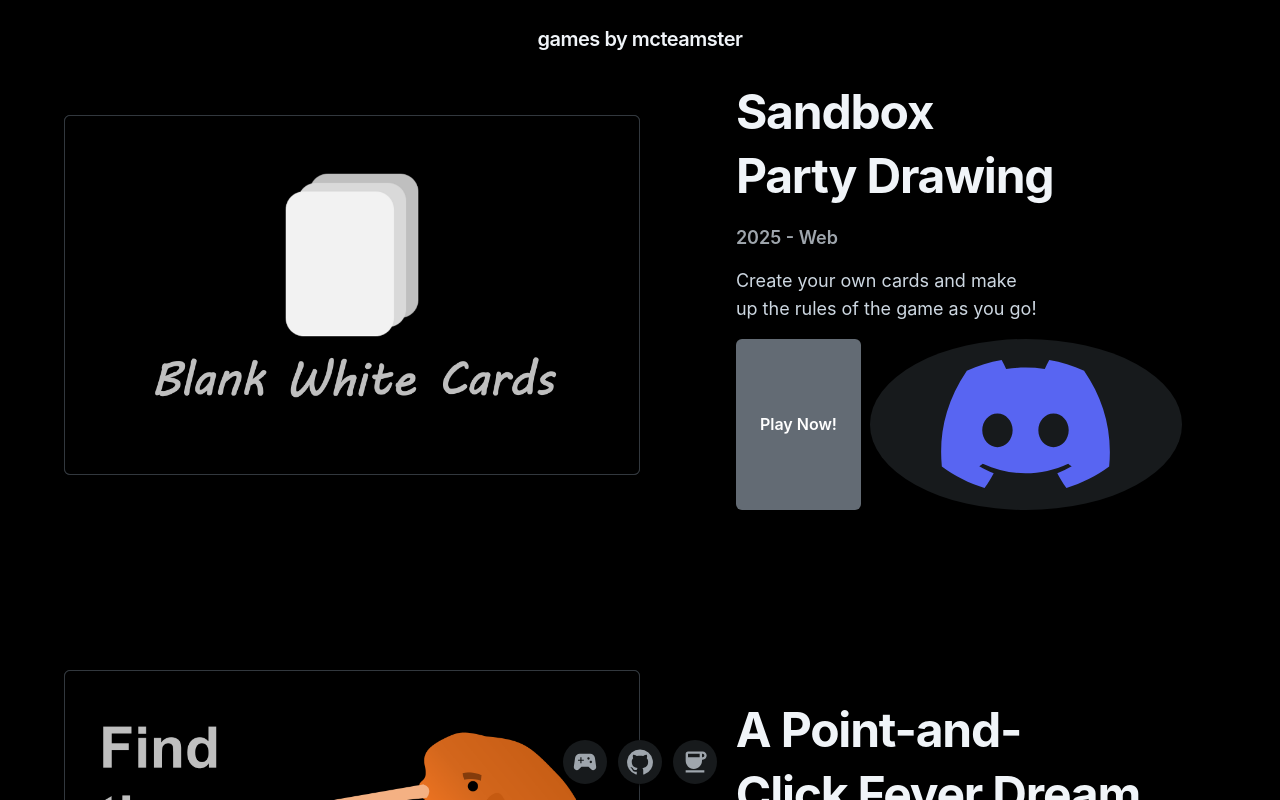
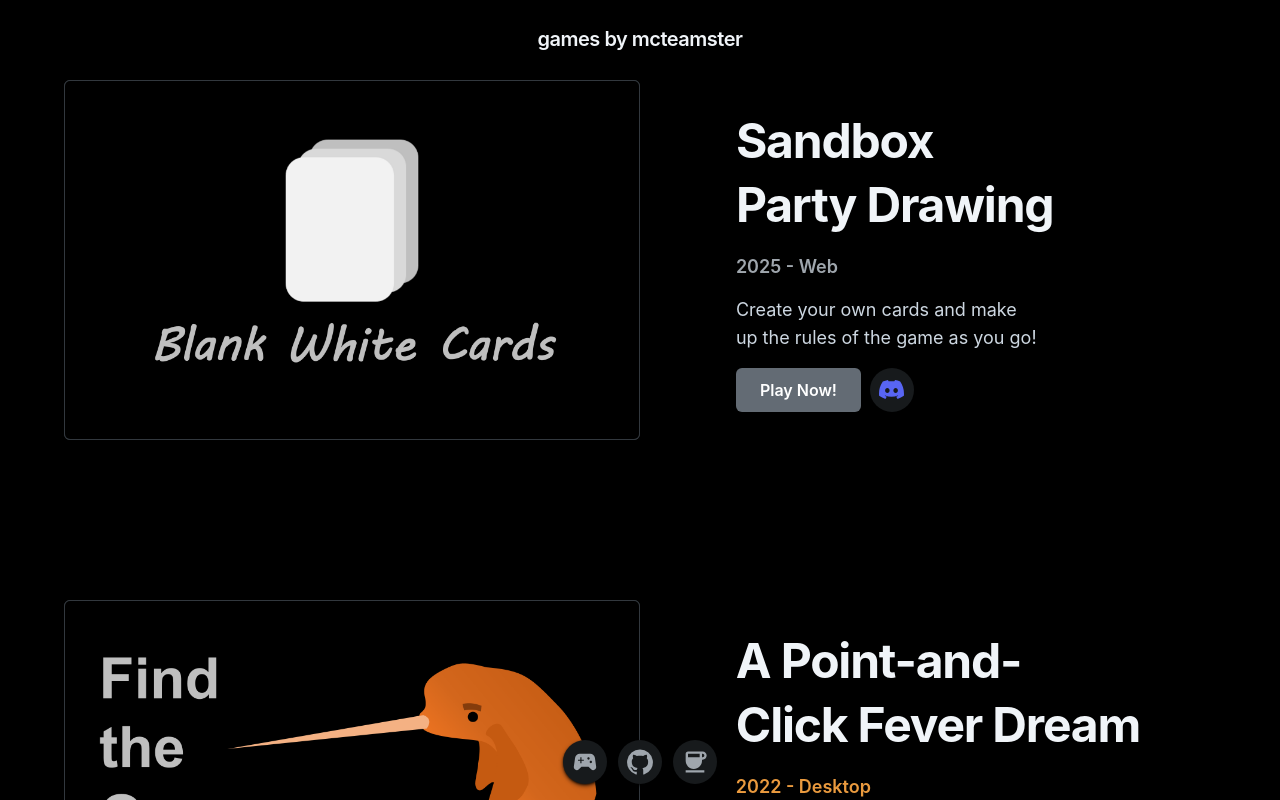
Before and after one commit to mcteamster/mcteamster, a React (Vite) app: page / in a window 1280 px wide. Built offline with nearby package versions, Linux system fonts and the light colour scheme.

Commit message:
style: fix icon size

```diff
--- a/src/components/Icons.tsx
+++ b/src/components/Icons.tsx
@@ -89,7 +89,7 @@ export function DiscordButton(props: { url: string }) {
       }}
       component="a" href={props.url}
     >
-      <img height='75%' width='75%' src={DiscordIcon} />
+      <img height='25px' width='25px' src={DiscordIcon} />
     </IconButton>
   );
 }
@@ -109,7 +109,7 @@ export function SteamButton(props: { url: string }) {
       }}
       component="a" href={props.url}
     >
-      <img src={SteamIcon} />
+      <img height='25px' width='25px'  src={SteamIcon} />
     </IconButton>
   );
 }
```
